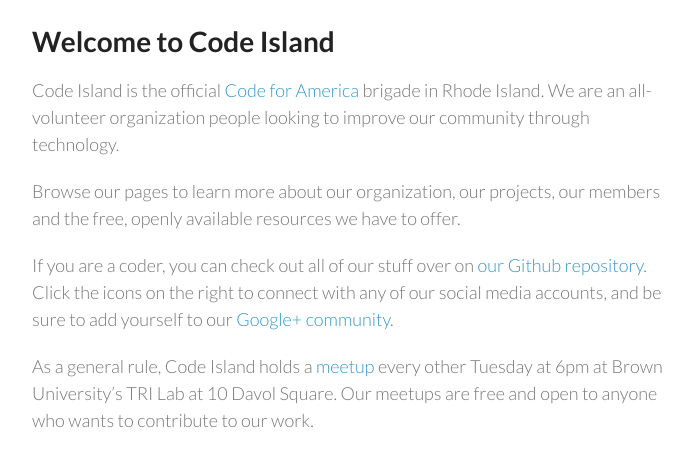
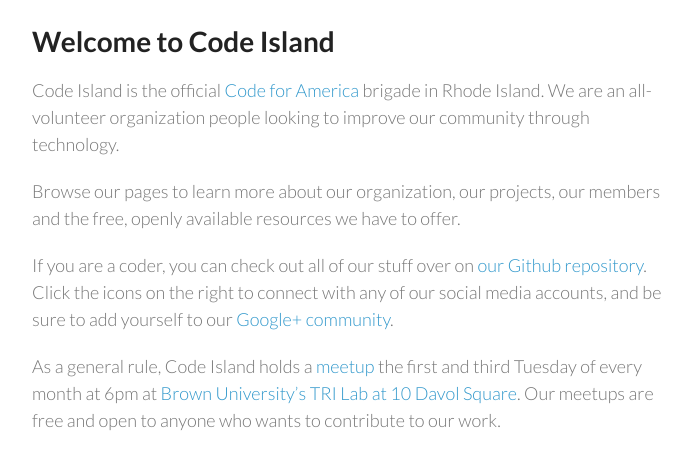
Before and after one commit to codeisland/codeisland.github.io, a Jekyll site: the page built from index.html, in a window 1280 px wide. Shown: the top 470 px of the page, without its empty margins (288-981 px from the left). Built offline with Jekyll 4.4.1, drawn with Linux system fonts in a browser that asks for light colours.

Commit message:
Updated index.html

```diff
--- a/index.html
+++ b/index.html
@@ -13,6 +14,6 @@
     <p>Code Island is the official <a href="http://codeforamerica.org/">Code for America</a> brigade in Rhode Island. We are an all-volunteer organization people looking to improve our community through technology.</p>
     <p>Browse our pages to learn more about our organization, our projects, our members and the free, openly available resources we have to offer.</p>
     <p>If you are a coder, you can check out all of our stuff over on <a href="https://github.com/codeisland">our Github repository</a>. Click the icons on the right to connect with any of our social media accounts, and be sure to add yourself to our <a href="https://plus.google.com/u/0/communities/112228497378493874687">Google+ community</a>.</p>
-    <p>As a general rule, Code Island holds a <a href="http://www.meetup.com/Rhode-Island-Code-for-America-Brigade/">meetup</a> every other Tuesday at 6pm at Brown University&rsquo;s TRI Lab at 10 Davol Square. Our meetups are free and open to anyone who wants to contribute to our work.</p>
+    <p>As a general rule, Code Island holds a <a href="http://www.meetup.com/Rhode-Island-Code-for-America-Brigade/">meetup</a> the first and third Tuesday of every month at 6pm at <a href="https://www.google.com/maps/place/10+Davol+Square,+Providence,+RI+02903/@41.824152,-71.4398007,13z/data=!4m2!3m1!1s0x89e4456a8646dbf1:0x2259e0f433c149cf?hl=en">Brown University&rsquo;s TRI Lab at 10 Davol Square</a>. Our meetups are free and open to anyone who wants to contribute to our work.</p>
   </div>
 </div>
```
Also changed, not shown: other parts of index.html (+2 -1 lines).
